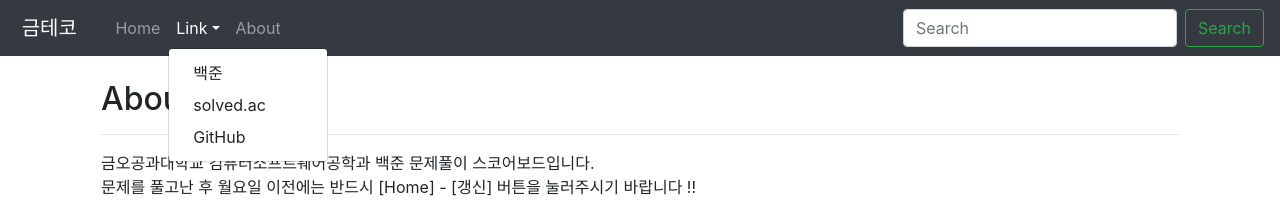
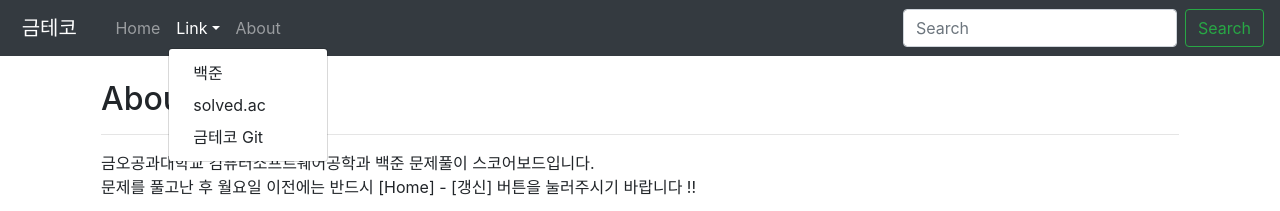
Before and after one commit to junhodo/KumtecoScoreBoard, a React app in the folder client/: page /about in a window 1280 px wide. Both pictures are taken after a click on the button "Link". Shown: the top 211 px of the page. Built offline with nearby package versions, Linux system fonts and the light colour scheme.

Commit message:
refactor : AppBar 링크의 깃 버튼 이름 변경
- GitHub => 금테코 Git
resolves : #17
See also : #18

```diff
--- a/client/src/components/NavBar/NavBar.jsx
+++ b/client/src/components/NavBar/NavBar.jsx
@@ -14,7 +14,7 @@ const NavBar = () => {
             <NavDropdown title="Link" id="basic-nav-dropdown">
               <NavDropdown.Item href="https://www.acmicpc.net/" target="_blank">백준</NavDropdown.Item>
               <NavDropdown.Item href="https://solved.ac/" target="_blank">solved.ac</NavDropdown.Item>
-              <NavDropdown.Item href="https://github.com/junhodo/KumtecoScoreBoard" target="_blank">GitHub</NavDropdown.Item>
+              <NavDropdown.Item href="https://github.com/junhodo/KumtecoScoreBoard" target="_blank">금테코 Git</NavDropdown.Item>
             </NavDropdown>
             <Nav.Link as={Link} to="/about">About</Nav.Link>
           </Nav>
```
